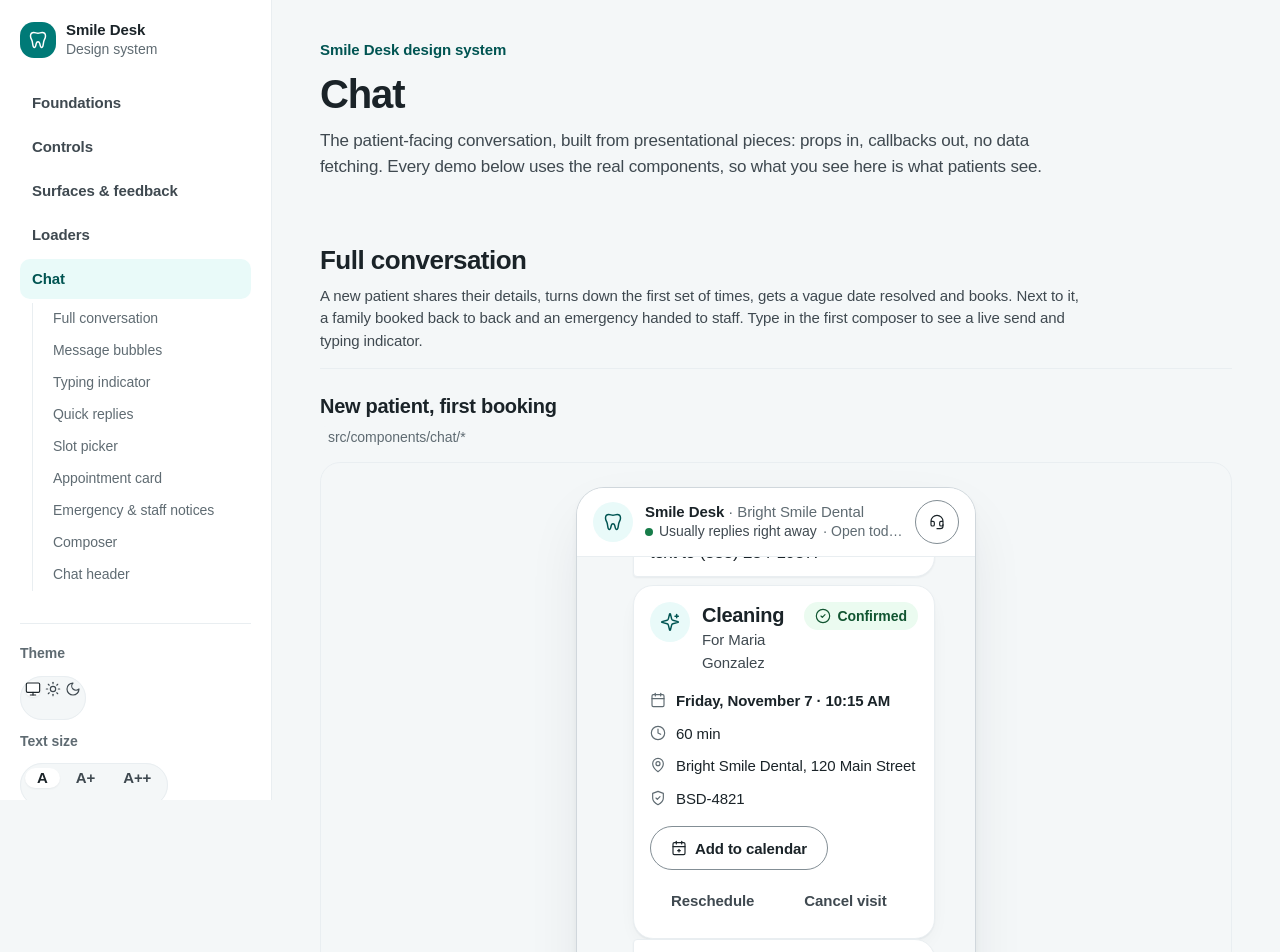
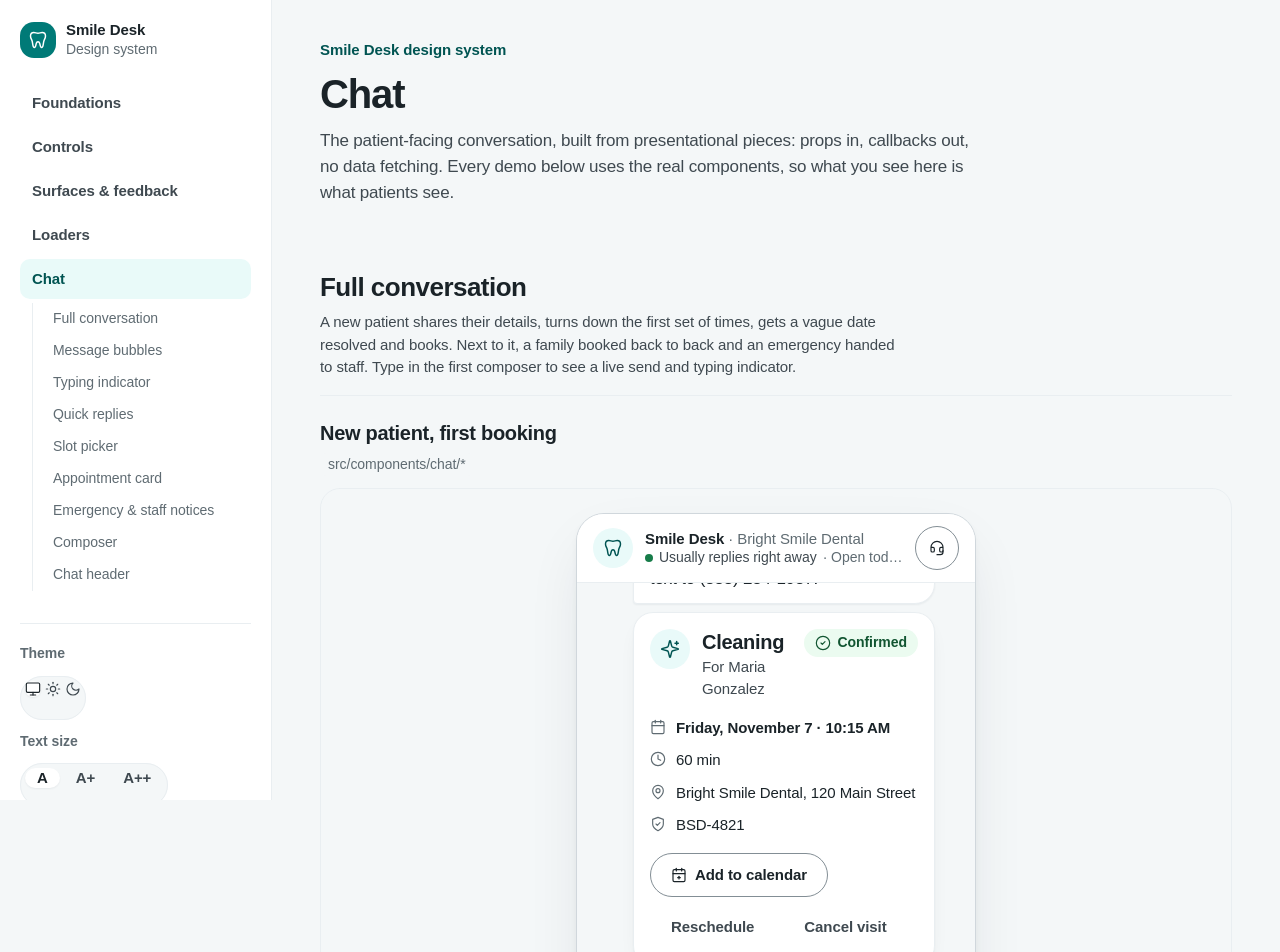
Before and after one commit to FKande/smile-desk, a Next.js app in the folder apps/web/: page /design-system/chat in a window 1280 px wide. Shown: the top 952 px of the page. Built offline with nearby package versions, Linux system fonts and the light colour scheme; a web font is replaced by a local one.

Commit message:
fix(web): contrast and line-length findings from an impeccable scan
Drop the fade on sending bubbles (the Sending label already says it), keep
"Taken" slot text at AA, and cap catalog prose at 70ch.

```diff
--- a/apps/web/src/app/design-system/_kit/Doc.tsx
+++ b/apps/web/src/app/design-system/_kit/Doc.tsx
@@ -10,7 +10,7 @@ export function PageHeader({ title, children }: { title: string; children?: Reac
     <header className="flex flex-col gap-3">
       <p className="text-label font-semibold text-brand-text">Smile Desk design system</p>
       <h1 className="text-display font-bold">{title}</h1>
-      {children ? <div className="max-w-3xl text-body text-secondary">{children}</div> : null}
+      {children ? <div className="max-w-[70ch] text-body text-secondary">{children}</div> : null}
     </header>
   );
 }
@@ -32,7 +32,7 @@ export function Section({
         <h2 id={`${id}-title`} className="text-heading font-bold">
           {title}
         </h2>
-        {description ? <div className="max-w-3xl text-body-sm text-secondary">{description}</div> : null}
+        {description ? <div className="max-w-[70ch] text-body-sm text-secondary">{description}</div> : null}
       </div>
       {children}
     </section>
@@ -82,7 +82,7 @@ export function Stage({
         <figcaption className="flex flex-col gap-1.5">
           {title ? <span className="text-title font-semibold">{title}</span> : null}
           {source ? <SourcePath path={source} /> : null}
-          {description ? <span className="max-w-3xl text-body-sm text-secondary">{description}</span> : null}
+          {description ? <span className="max-w-[70ch] text-body-sm text-secondary">{description}</span> : null}
         </figcaption>
       ) : null}
       <div className={cn("grid gap-3", schemes === "both" && !stacked && "xl:grid-cols-2")}>
--- a/apps/web/src/components/chat/MessageBubble.tsx
+++ b/apps/web/src/components/chat/MessageBubble.tsx
@@ -114,7 +114,6 @@ export function MessageBubble({
               bubbleColors[sender],
               corners.bottom,
               !startsRun && corners.top,
-              status === "sending" && "opacity-70",
             )}
           >
             <span className="sr-only">{name}: </span>
--- a/apps/web/src/components/chat/SlotPicker.tsx
+++ b/apps/web/src/components/chat/SlotPicker.tsx
@@ -215,7 +215,7 @@ function SlotOption({
       />
       <span className={cn("flex min-w-0 flex-col", block ? "items-start" : "items-center")} aria-hidden="true">
         <span className={cn("text-label font-semibold tabular-nums", !available && "line-through")}>{time}</span>
-        {block && slot.detail ? <span className="text-caption opacity-90">{slot.detail}</span> : null}
+        {block && slot.detail ? <span className="text-caption">{slot.detail}</span> : null}
         {!available ? <span className="text-caption">Taken</span> : null}
       </span>
       {checked ? <Icon name="check" size="sm" className={block ? undefined : "absolute right-2 top-2"} /> : null}
--- a/apps/web/src/styles/components.css
+++ b/apps/web/src/styles/components.css
@@ -133,7 +133,8 @@
   --slot-bg-selected: var(--brand-solid);
   --slot-fg-selected: var(--fg-on-brand);
   --slot-bg-unavailable: var(--bg-subtle);
-  --slot-fg-unavailable: var(--fg-disabled);
+  /* Muted, not disabled: "Taken" is information the patient reads, so it keeps AA contrast. */
+  --slot-fg-unavailable: var(--fg-muted);
 
   /* ---------- Loaders ---------- */
   --skeleton-base: var(--bg-muted);
```
